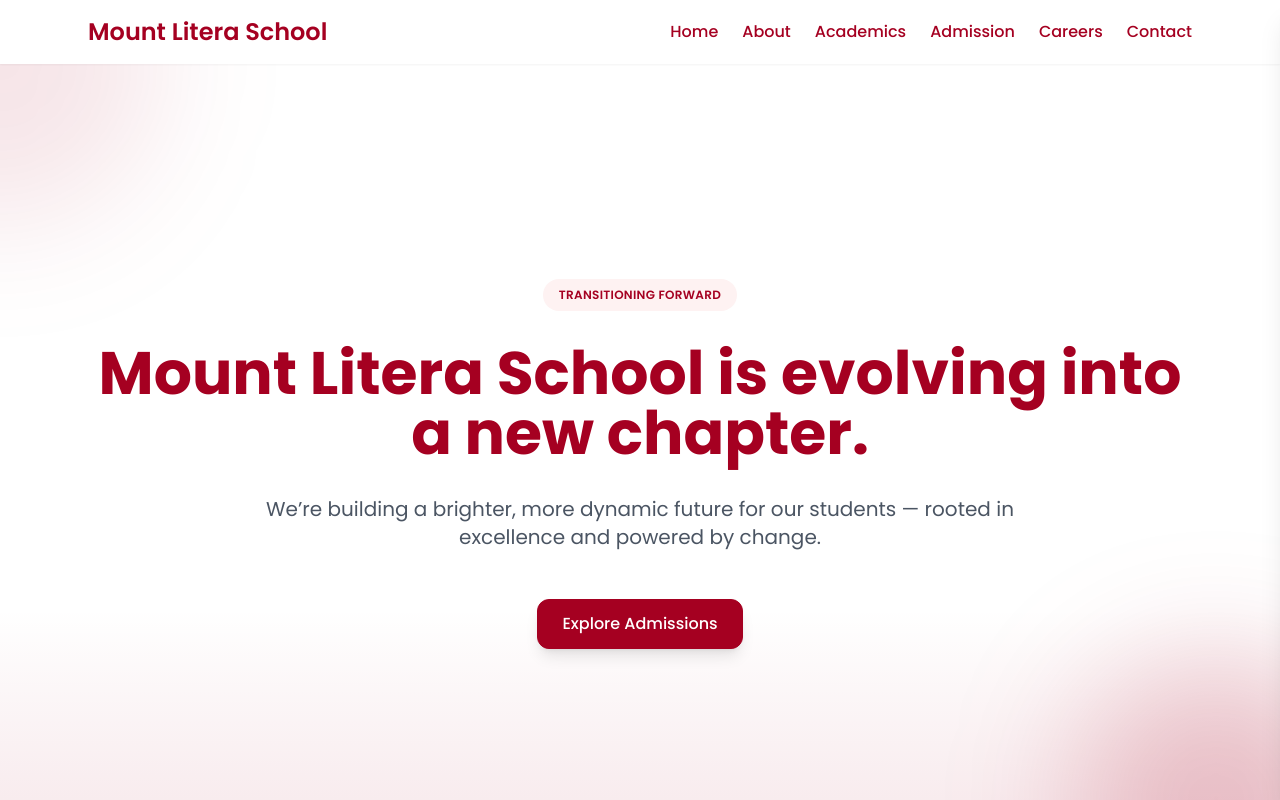
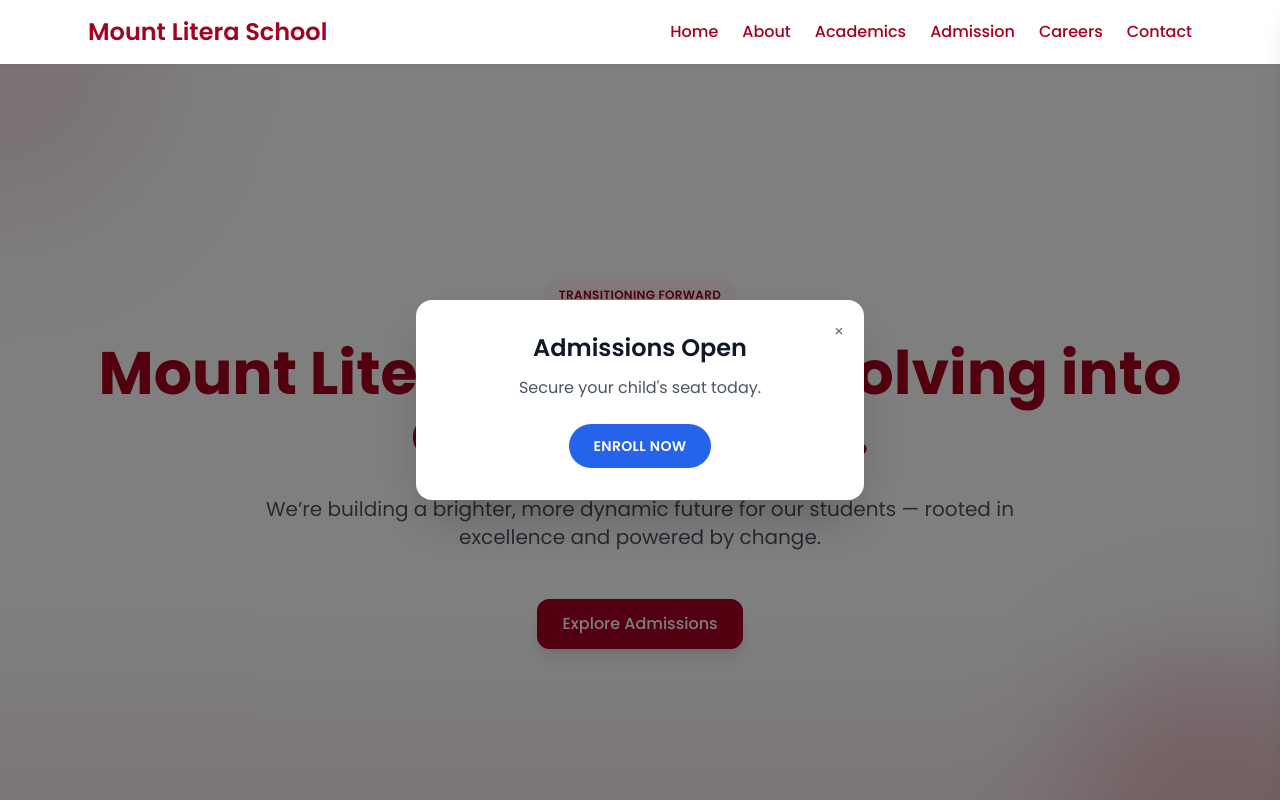
Before and after one commit to imagicity-stack/Mount-Litera-Website, a Next.js app: page / in a window 1280 px wide. Shown: the top 800 px of the page. Built offline with nearby package versions, Linux system fonts and the light colour scheme.

Commit message:
Add admissions announcement popup

```diff
--- /dev/null
+++ b/components/popups/AdmissionOpenPopup.js
@@ -0,0 +1,54 @@
+import { useEffect, useState } from 'react';
+import Link from 'next/link';
+
+const AdmissionOpenPopup = () => {
+  const [isVisible, setIsVisible] = useState(false);
+
+  useEffect(() => {
+    const timer = setTimeout(() => {
+      setIsVisible(true);
+    }, 300);
+
+    return () => clearTimeout(timer);
+  }, []);
+
+  if (!isVisible) {
+    return null;
+  }
+
+  return (
+    <div
+      className="fixed inset-0 z-50 flex items-center justify-center bg-black/50 px-4"
+      role="dialog"
+      aria-modal="true"
+      aria-labelledby="admission-open-title"
+      aria-describedby="admission-open-description"
+    >
+      <div className="relative w-full max-w-md rounded-2xl bg-white p-8 text-center shadow-2xl">
+        <button
+          type="button"
+          onClick={() => setIsVisible(false)}
+          className="absolute right-3 top-3 rounded-full p-2 text-gray-500 transition hover:bg-gray-100 hover:text-gray-700"
+          aria-label="Close admission announcement"
+        >
+          <span aria-hidden="true">&times;</span>
+        </button>
+        <h2 id="admission-open-title" className="text-2xl font-semibold text-gray-900">
+          Admissions Open
+        </h2>
+        <p id="admission-open-description" className="mt-3 text-base text-gray-600">
+          Secure your child&apos;s seat today.
+        </p>
+        <Link
+          href="/admissions"
+          className="mt-6 inline-flex items-center justify-center rounded-full bg-blue-600 px-6 py-3 text-sm font-semibold uppercase tracking-wide text-white transition hover:bg-blue-700 focus:outline-none focus:ring-2 focus:ring-blue-500 focus:ring-offset-2"
+          onClick={() => setIsVisible(false)}
+        >
+          Enroll Now
+        </Link>
+      </div>
+    </div>
+  );
+};
+
+export default AdmissionOpenPopup;
--- a/pages/index.js
+++ b/pages/index.js
@@ -6,6 +6,7 @@ import Academics from '@/components/Academics';
 import Admission from '@/components/Admission';
 import Contact from '@/components/Contact';
 import Footer from '@/components/Footer';
+import AdmissionOpenPopup from '@/components/popups/AdmissionOpenPopup';
 
 export default function Home() {
   return (
@@ -17,6 +18,7 @@ export default function Home() {
           content="Mount Litera School is evolving into a new chapter with modern infrastructure, digital innovation, and a renewed vision for every student."
         />
       </Head>
+      <AdmissionOpenPopup />
       <div className="relative min-h-screen bg-white text-gray-800">
         <Navbar />
         <main>
```
